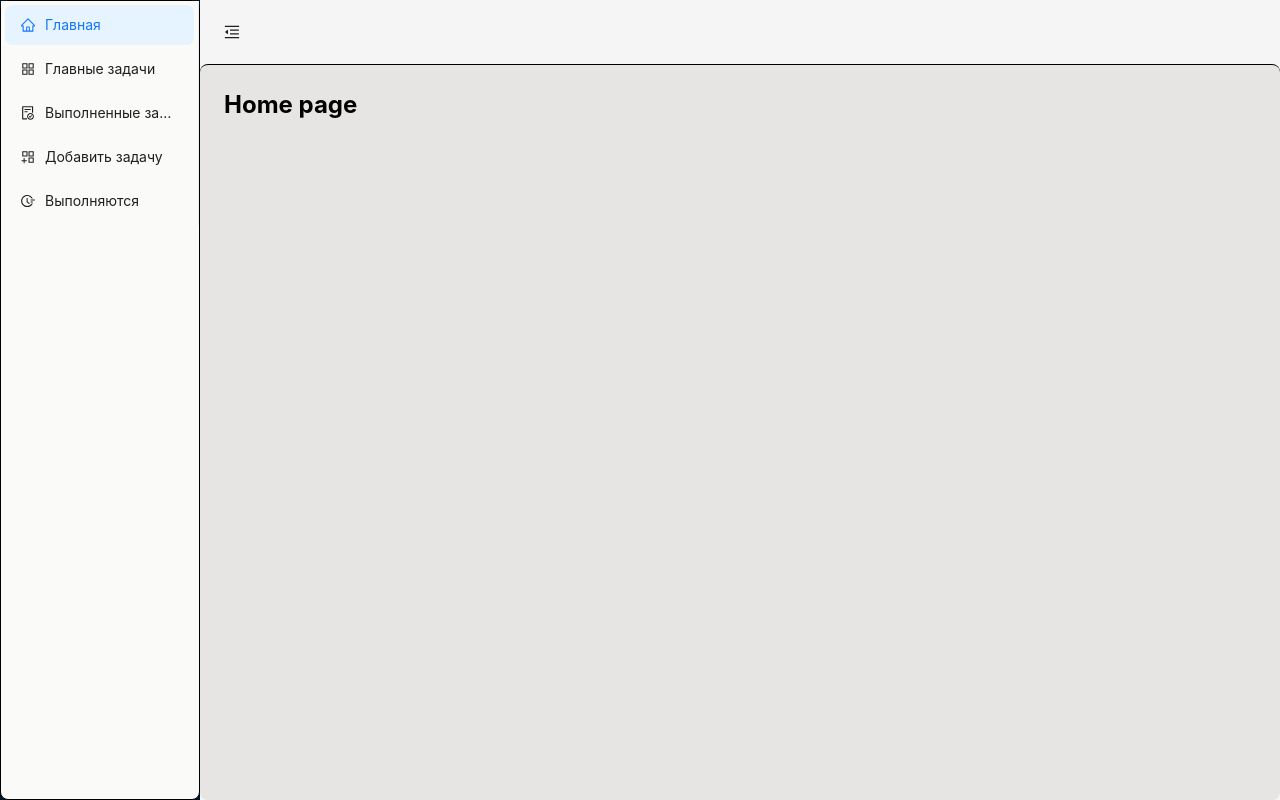
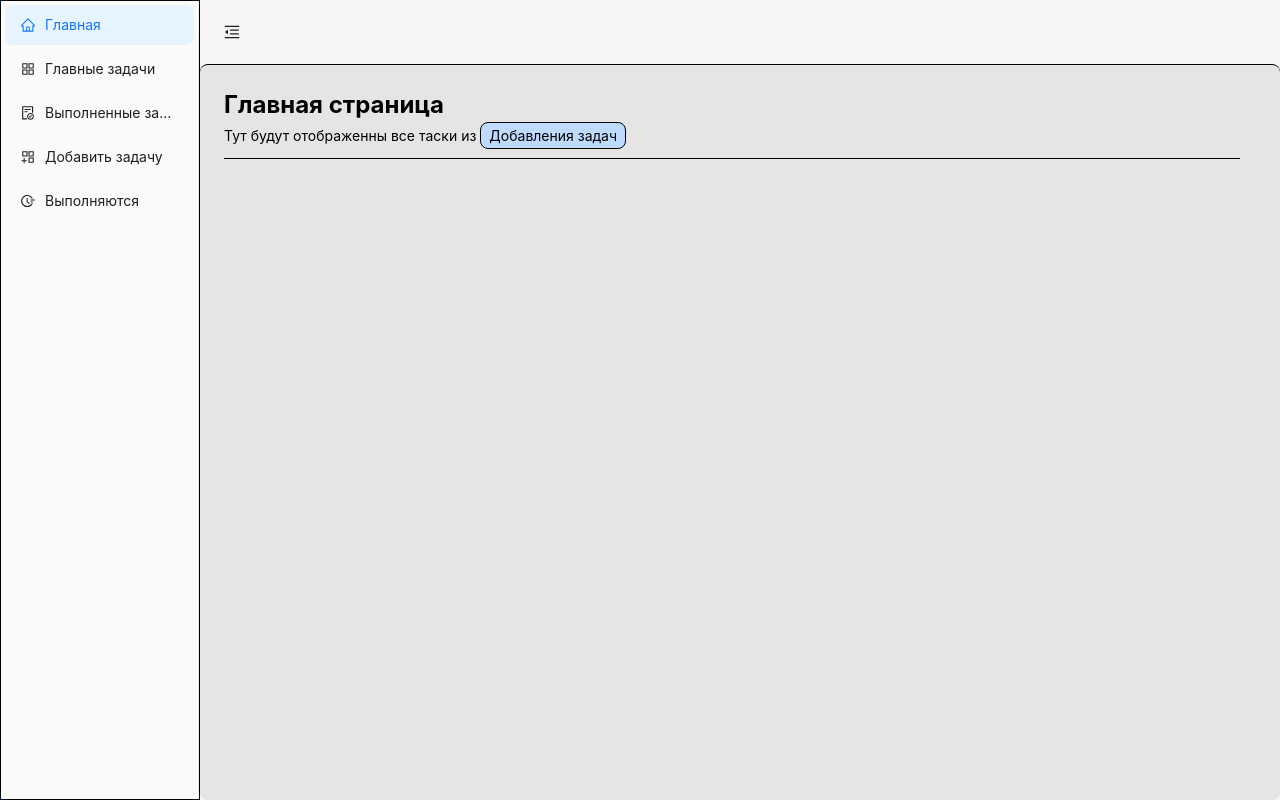
Before and after one commit to Ravil2/Task-manager, a React (Vite) app: page / in a window 1280 px wide. Built offline with nearby package versions, Linux system fonts and the light colour scheme.

Commit message:
Исправил проблемы со стилями в Home

```diff
--- a/src/components/AddTaskForm/AddTaskForm.jsx
+++ b/src/components/AddTaskForm/AddTaskForm.jsx
@@ -14,12 +14,12 @@ const AddTaskForm = ({ onAddTask }) => {
     };
 
     onAddTask(newTask);
-    form.resetFields(); // ← очищаем форму
+    form.resetFields();
   };
 
   return (
     <AntForm
-      form={form} // ← подключаем форму
+      form={form}
       layout="vertical"
       className="bg-stone-100 rounded-lg shadow-md border"
       onFinish={handleSubmit}
--- a/src/components/Sidebar/Sidebar.jsx
+++ b/src/components/Sidebar/Sidebar.jsx
@@ -13,7 +13,7 @@ import { Link } from "react-router-dom";
 const Sidebar = () => {
   return (
     <>
-      <aside>
+      <aside className="h-full">
         <Menu defaultSelectedKeys={["1"]} className="custom-sidebar">
           <Menu.Item key="1" icon={<HomeOutlined />}>
             <Link to="/">Главная</Link>
--- a/src/index.css
+++ b/src/index.css
@@ -4,7 +4,6 @@ body {
   color: #fff !important;
 }
 
-/* тот самый контент */
 .ant-layout-content {
   @apply bg-stone-200 rounded-lg border-t;
 }
@@ -14,7 +13,7 @@ body {
 }
 
 .custom-sidebar {
-  @apply bg-stone-50;
+  @apply bg-stone-50 h-full;
 }
 
 .link {
@@ -25,6 +24,31 @@ body {
   color: #000;
 }
 
-.ant-form{
+.ant-form {
   padding: 15px;
 }
+
+@layer utilities {
+  .custom-scrollbar {
+    scrollbar-width: thin;
+    scrollbar-color: #000000 transparent;
+  }
+
+  .custom-scrollbar::-webkit-scrollbar {
+    width: 8px;
+  }
+
+  .custom-scrollbar::-webkit-scrollbar-track {
+    background: transparent;
+  }
+
+  .custom-scrollbar::-webkit-scrollbar-thumb {
+    background-color: #000000;
+    border-radius: 4px;
+    border: 2px solid transparent;
+  }
+
+  .custom-scrollbar::-webkit-scrollbar-thumb:hover {
+    background-color: #000000;
+  }
+}
--- a/src/pages/Home/Home.jsx
+++ b/src/pages/Home/Home.jsx
@@ -1,19 +1,35 @@
 import React from "react";
 import dayjs from "dayjs";
+import { Link } from "react-router";
 
 const Home = ({ tasks }) => {
   return (
-    <div className="w-full flex-wrap md:flex-nowrap ">
-      <h1 className="text-2xl font-bold pb-4">Home page</h1>
+    <div className="w-full block sm:flex flex-col gap-4 flex-wrap md:flex-nowrap overflow-y-auto max-h-[87vh] custom-scrollbar pr-4">
+      <div className="border-b pb-2">
+        <h1 className="text-2xl font-bold">Главная страница</h1>
+        <p className="text-md py-1 flex flex-col sm:flex-row gap-4 sm:gap-1">
+          Тут будут отображенны все таски из{" "}
+          <Link to="/add-task">
+            <span className="bg-blue-200 border px-2 py-1 rounded-lg text-black">
+              Добавления задач
+            </span>
+          </Link>
+        </p>
+      </div>
       {tasks.map((task, index) => (
-        <div key={index} className="border p-2 mb-2 ">
-          <h3>Название: {task.name}</h3>
-          <p>Описание: {task.description}</p>
-          <p>Дата начала: {dayjs(task.date).format("DD.MM.YYYY")}</p>
-          <p>
+        <div
+          key={index}
+          className="mt-4 sm:mt-0 border px-3 py-4 mb-4 rounded-lg flex flex-col gap-1"
+        >
+          <h3 className="font-semibold text-lg">Название: {task.name}</h3>
+          <p className="font-semibold">Описание: {task.description}</p>
+          <p className="font-semibold text-sm">
+            Дата начала: <span>{dayjs(task.date).format("DD.MM.YYYY")}</span>
+          </p>
+          <p className="font-semibold">
             Приоритет:{" "}
             <span
-              className={`px-1 py-0.5 border font-medium border-black rounded-sm ${
+              className={`px-1 py-0.5 border font-medium border-black rounded-sm cursor-pointer ${
                 task.priority === "high"
                   ? "bg-red-200"
                   : task.priority === "medium"
```
